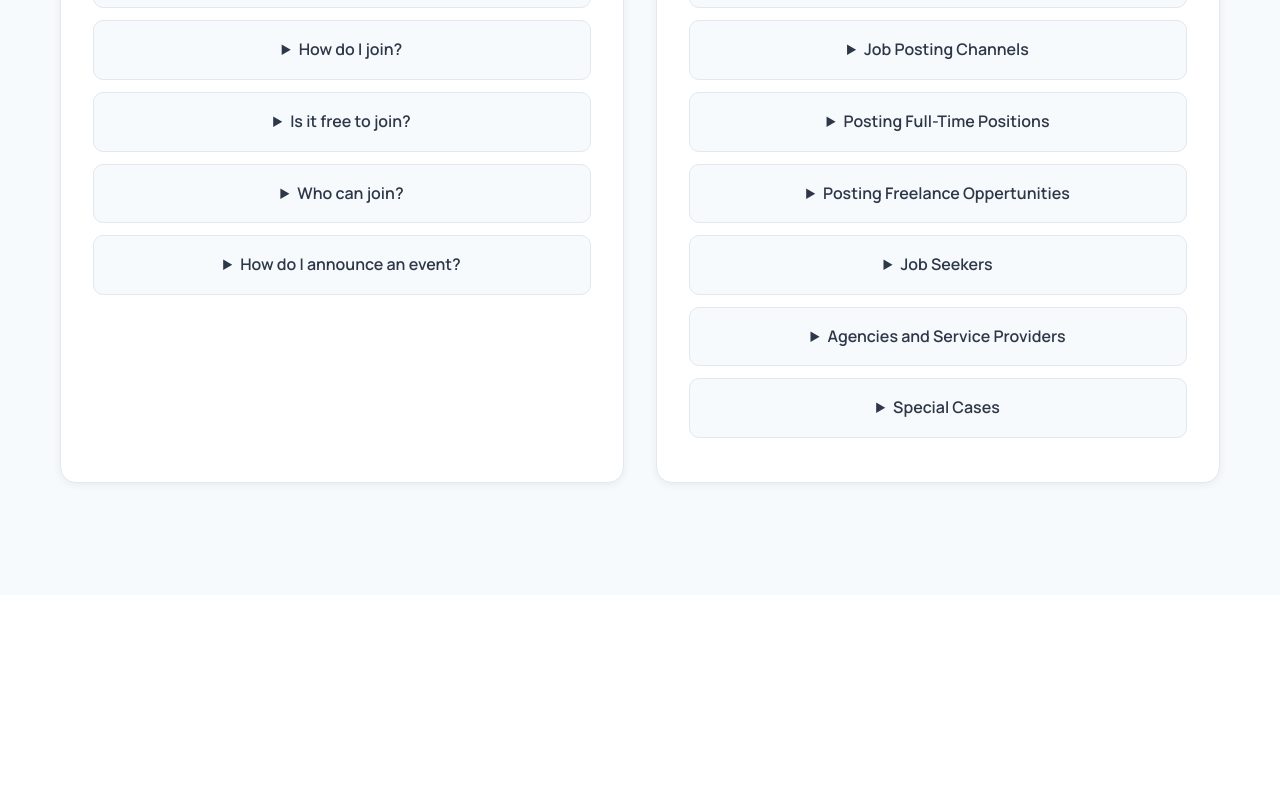
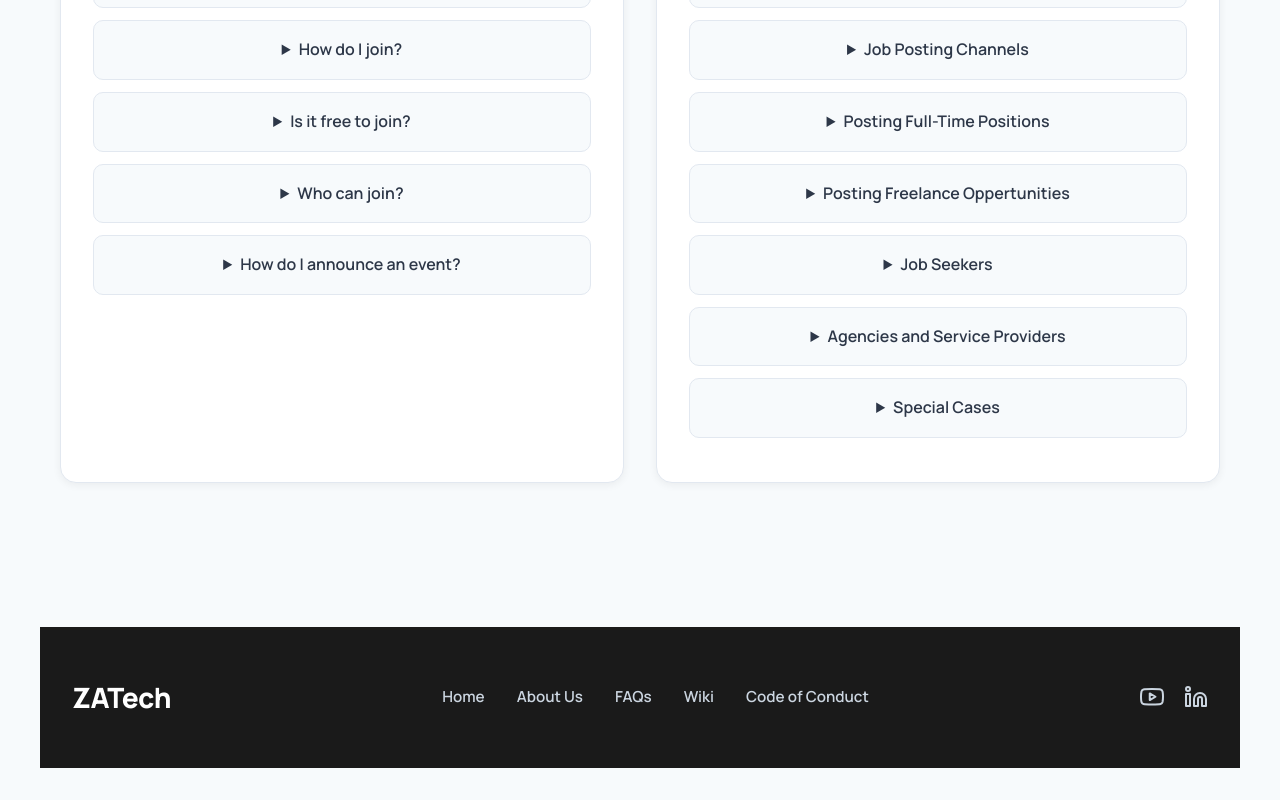
Before and after one commit to Accompany-VC/zatech-website, a React (Vite) app: page / in a window 1280 px wide. Shown: the part 3909-4709 px from the top of the page. Before the commit the page ends 4504 px from the top, so only its background shows below. Built offline with nearby package versions, Linux system fonts and the light colour scheme.

Commit message:
Fixed navigation on the footer

```diff
--- a/src/pages/Home.css
+++ b/src/pages/Home.css
@@ -323,6 +323,75 @@ section > h2 + p {
 }
 
 /* =======================
+   Footer Section
+======================= */
+footer {
+  background: #1a1a1a;
+  color: white;
+  padding: 3rem 2rem;
+  margin-top: 4rem;
+}
+
+.footer-container {
+  max-width: 1200px;
+  margin: 0 auto;
+  display: flex;
+  justify-content: space-between;
+  align-items: center;
+  gap: 2rem;
+}
+
+.footer-brand {
+  font-size: 1.75rem;
+  font-weight: 800;
+  color: white;
+  letter-spacing: -0.02em;
+}
+
+.footer-nav {
+  display: flex;
+  gap: 2rem;
+  flex-wrap: wrap;
+  justify-content: center;
+}
+
+.footer-nav a {
+  color: #cbd5e0;
+  text-decoration: none;
+  font-weight: 600;
+  font-size: 0.95rem;
+  transition: color 0.3s ease;
+}
+
+.footer-nav a:hover {
+  color: #fd7e14;
+}
+
+.footer-socials {
+  display: flex;
+  gap: 1.25rem;
+  align-items: center;
+}
+
+.footer-socials a {
+  color: #cbd5e0;
+  transition: all 0.3s ease;
+  display: flex;
+  align-items: center;
+  justify-content: center;
+}
+
+.footer-socials a:hover {
+  color: #fd7e14;
+  transform: translateY(-2px);
+}
+
+.footer-socials svg {
+  width: 24px;
+  height: 24px;
+}
+
+/* =======================
    Responsive Design
 ======================= */
 @media (max-width: 1024px) {
--- a/src/pages/Home.jsx
+++ b/src/pages/Home.jsx
@@ -9,7 +9,7 @@ export default function Home() {
   return (
     <div>
       {/* Section 1: Hero */}
-      <section className="hero">
+      <section className="hero" id="home">
         <div className="hero-container">
           <div className="hero-content">
             <h1 className="hero-title">South Africa's Largest Tech Community</h1>
@@ -19,7 +19,7 @@ export default function Home() {
               across the country.
             </p>
             <a
-              href="https://zatech.co.za/slack"
+              href="https://app.slack.com/client/T03A23LJR/C03A23LKH"
               target="_blank"
               rel="noreferrer"
               className="cta-button"
@@ -67,8 +67,8 @@ export default function Home() {
       </section>
 
       {/* Section 3: About Us */}
-      <section>
-        <h2>About Us</h2>
+      <section id="about">
+      <h2>About Us</h2>
         Here's a four-minute video with some more information about who we are and a look inside our Slack group.
 
         <div className="about-video">
@@ -95,8 +95,8 @@ export default function Home() {
       </section>
 
       {/* Section 4: FAQs */}
-      <section>
-        <h2>FAQs</h2>
+      <section id="faqs">
+  <   h2>FAQs</h2>
         Common questions about the ZATech community.
         <div className="faq-section">
           <div className="faq-category">
@@ -132,6 +132,37 @@ export default function Home() {
           </div>
         </div>
       </section>
+
+      {/* Footer */}
+    <footer>
+      <div className="footer-container">
+        <div className="footer-brand">ZATech</div>
+
+        <nav className="footer-nav">
+        <a href="#home">Home</a>
+        <a href="#about">About Us</a>
+        <a href="#faqs">FAQs</a>
+        <a href="https://wiki.zatech.co.za" target="_blank" rel="noreferrer">Wiki</a>
+        <a href="https://zatech.co.za/coc" target="_blank" rel="noreferrer">Code of Conduct</a>
+        </nav>
+
+        <div className="footer-socials">
+          <a href="https://www.youtube.com/@zatechslack2072" target="_blank" rel="noreferrer" aria-label="YouTube">
+            <svg xmlns="http://www.w3.org/2000/svg" viewBox="0 0 24 24" fill="none" stroke="currentColor" strokeWidth="2" strokeLinecap="round" strokeLinejoin="round">
+              <path d="M22.54 6.42a2.78 2.78 0 0 0-1.94-2C18.88 4 12 4 12 4s-6.88 0-8.6.46a2.78 2.78 0 0 0-1.94 2A29 29 0 0 0 1 11.75a29 29 0 0 0 .46 5.33A2.78 2.78 0 0 0 3.4 19c1.72.46 8.6.46 8.6.46s6.88 0 8.6-.46a2.78 2.78 0 0 0 1.94-2 29 29 0 0 0 .46-5.25 29 29 0 0 0-.46-5.33z"></path>
+              <polygon points="9.75 15.02 15.5 11.75 9.75 8.48 9.75 15.02"></polygon>
+            </svg>
+          </a>
+          <a href="https://www.linkedin.com/company/zatech-slack/about/" target="_blank" rel="noreferrer" aria-label="LinkedIn">
+            <svg xmlns="http://www.w3.org/2000/svg" viewBox="0 0 24 24" fill="none" stroke="currentColor" strokeWidth="2" strokeLinecap="round" strokeLinejoin="round">
+              <path d="M16 8a6 6 0 0 1 6 6v7h-4v-7a2 2 0 0 0-2-2 2 2 0 0 0-2 2v7h-4v-7a6 6 0 0 1 6-6z"></path>
+              <rect x="2" y="9" width="4" height="12"></rect>
+              <circle cx="4" cy="4" r="2"></circle>
+            </svg>
+          </a>
+        </div>
+      </div>
+    </footer>
     </div>
   );
 }
```
